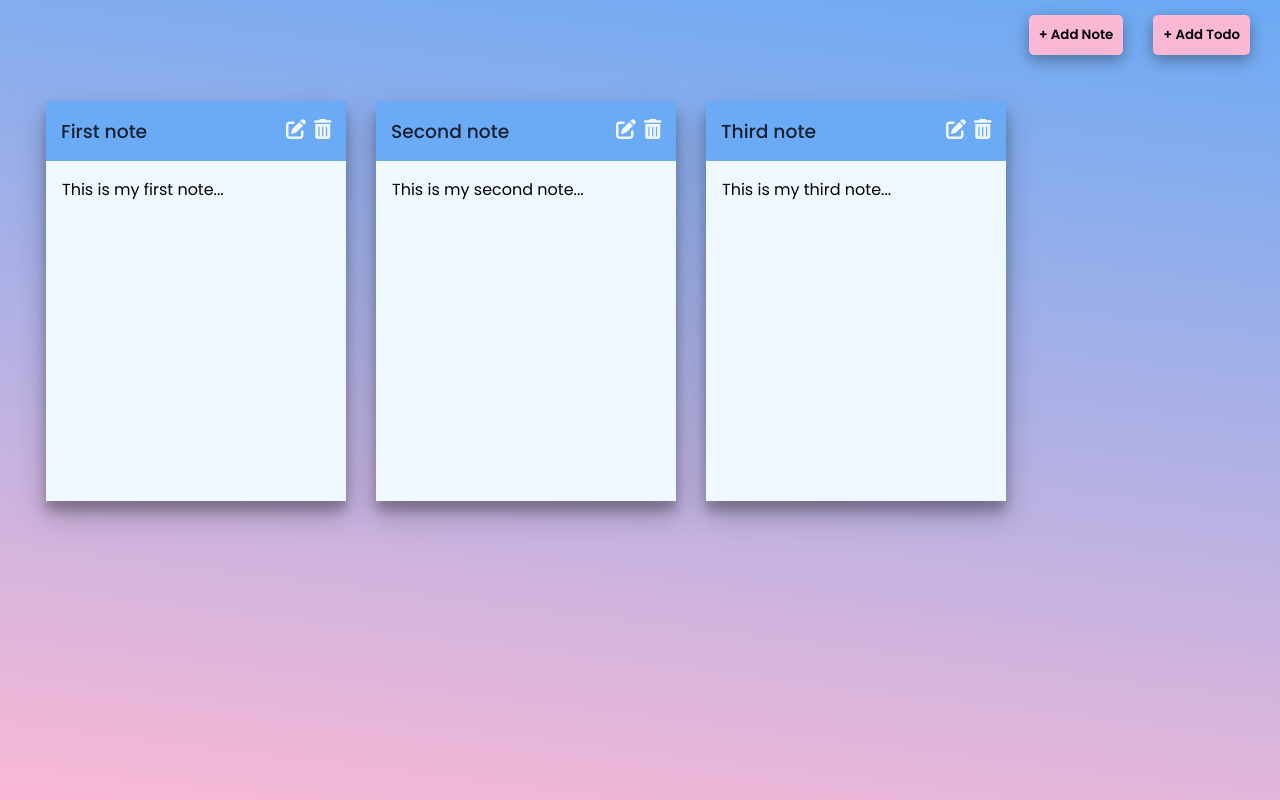
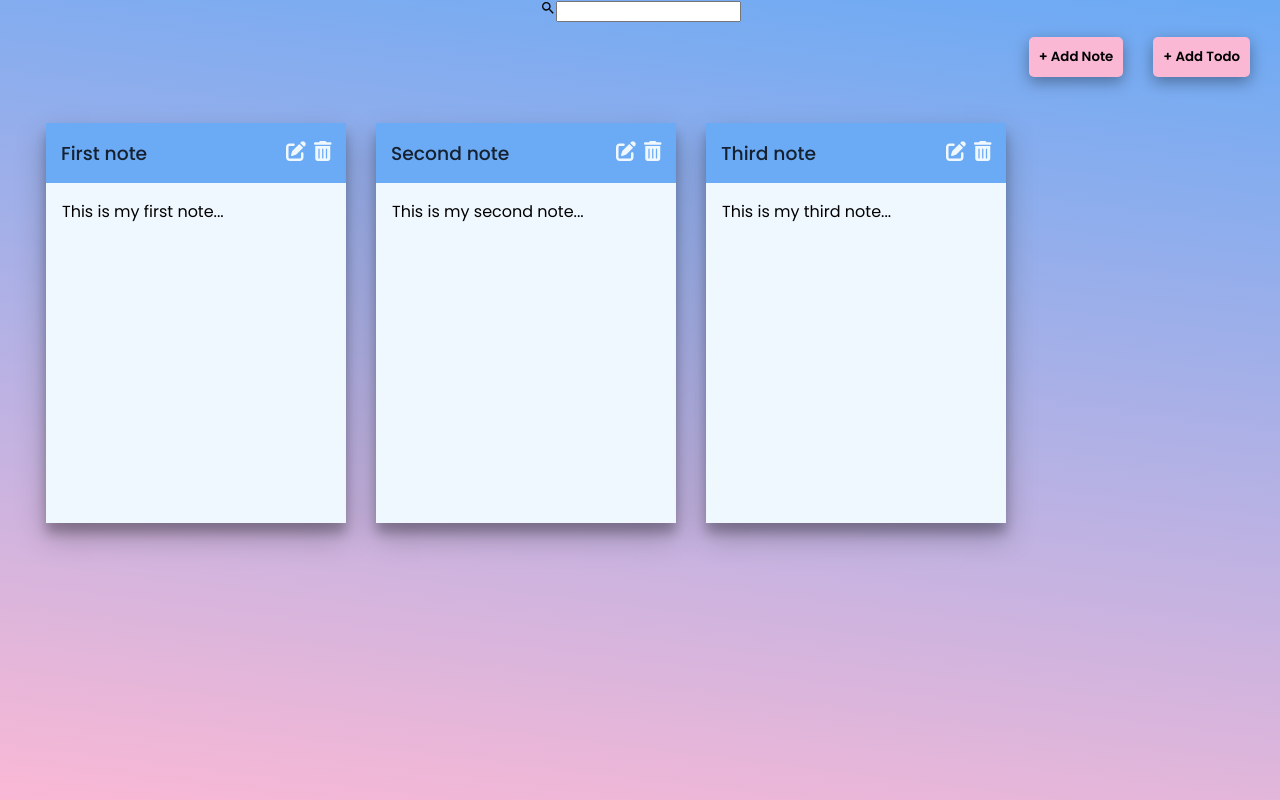
Before and after one commit to marijahavaic/notes-todo-app, a React (Create React App) app: page / in a window 1280 px wide. Built offline with nearby package versions, Linux system fonts and the light colour scheme.

Commit message:
Add Search component

```diff
--- a/src/App.js
+++ b/src/App.js
@@ -4,6 +4,7 @@ import { nanoid } from 'nanoid';
 import './App.css';
 import NotesList from './Components/NotesList';
 import AddNote from './Components/AddNote'
+import Search from './Components/Search';
 
 function App() {
   const [newNote, setNewNotes] = useState(false);
@@ -51,9 +52,12 @@ function App() {
 
   return (
     <div className="App">
-      <div className='Buttons'>
-        <button onClick={addNoteComponent}>+ Add Note</button>
-        <button>+ Add Todo</button>
+      <div className='Header'>
+        <Search />
+        <div className='Buttons'>
+          <button onClick={addNoteComponent}>+ Add Note</button>
+          <button>+ Add Todo</button>
+        </div>
       </div>
       <div className='Notes'>
         {newNote && <AddNote
--- /dev/null
+++ b/src/Components/Search.js
@@ -0,0 +1,13 @@
+import React from "react";
+
+import { MdSearch } from 'react-icons/md';
+
+const Search = () => {
+    return (
+        <div className="Search">
+            <MdSearch className="Icons" />
+            <input type="text" placeholdee="Type to search" />
+        </div>)
+}
+
+export default Search;
```
